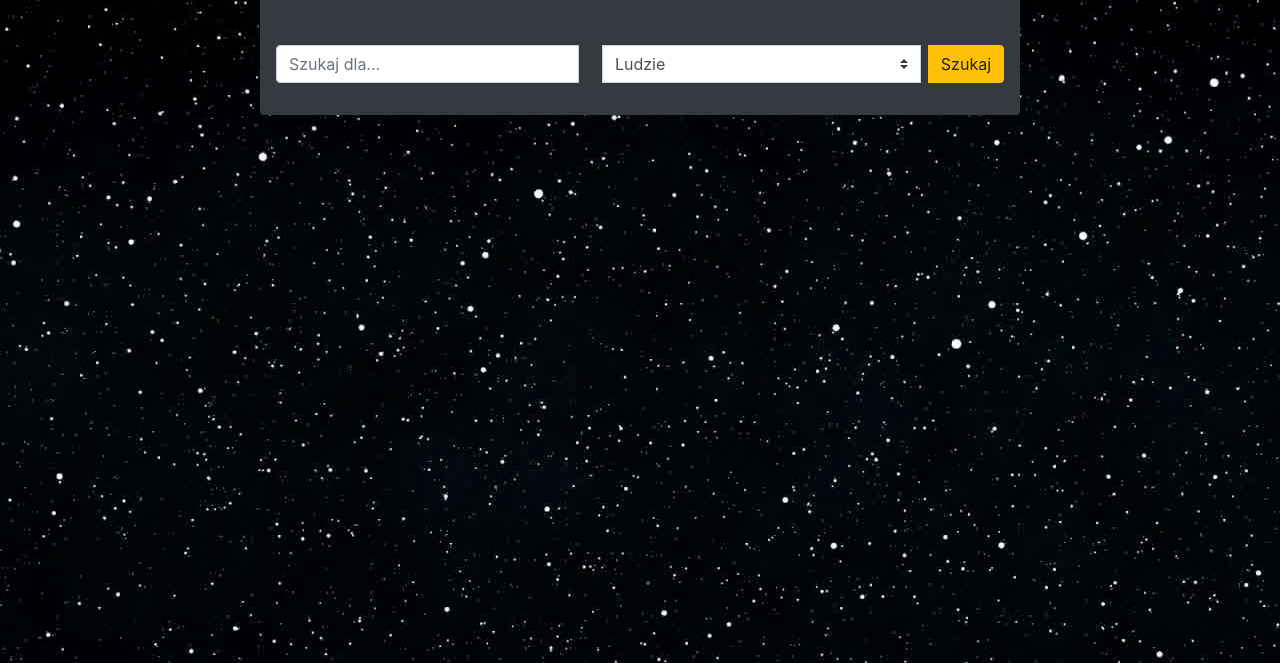
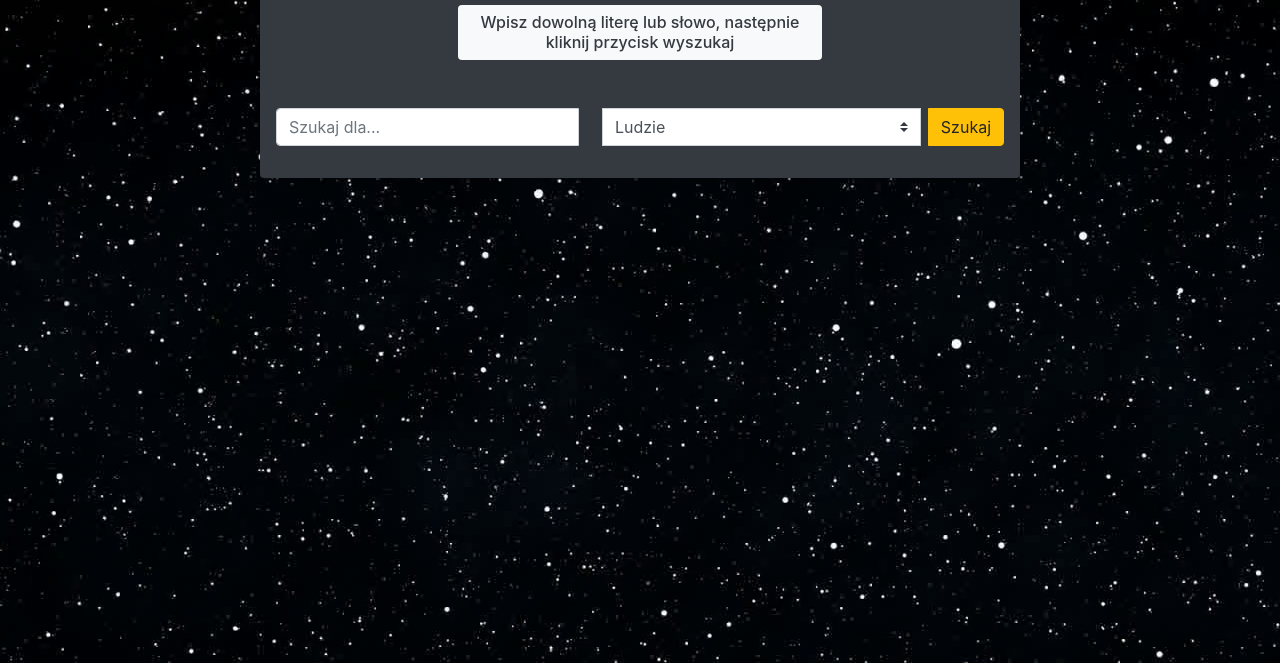
Before and after one commit to MichalKuwik/Star-Wars-API-App, a website: page index.html in a window 1280 px wide. Shown: the part 137-800 px from the top of the page. Drawn offline with nearby package versions, Linux system fonts and the light colour scheme.

Commit message:
add h6 with instruction upper form in index.html

```diff
--- a/index.html
+++ b/index.html
@@ -15,6 +15,7 @@
             <div class="col-md-8 offset-md-2 mt-5 bg-dark rounded p-3">
                 <h2 class="text-uppercase text-center text-light">Gwiezdne <span class="text-warning">Wojny</span></h2>
                 <h5 class="text-secondary text-center">Szukaj w API</h5>
+                <h6 class="text-center text-dark bg-light rounded col-md-6 offset-md-3 p-2">Wpisz dowolną literę lub słowo, następnie kliknij przycisk wyszukaj</h6>
                 <form id="search-form" class="mt-5">
                     <div class="input-group mb-3">
                         <input type="text" id="search-input" class="form-control mr-4" placeholder="Szukaj dla...">
```
